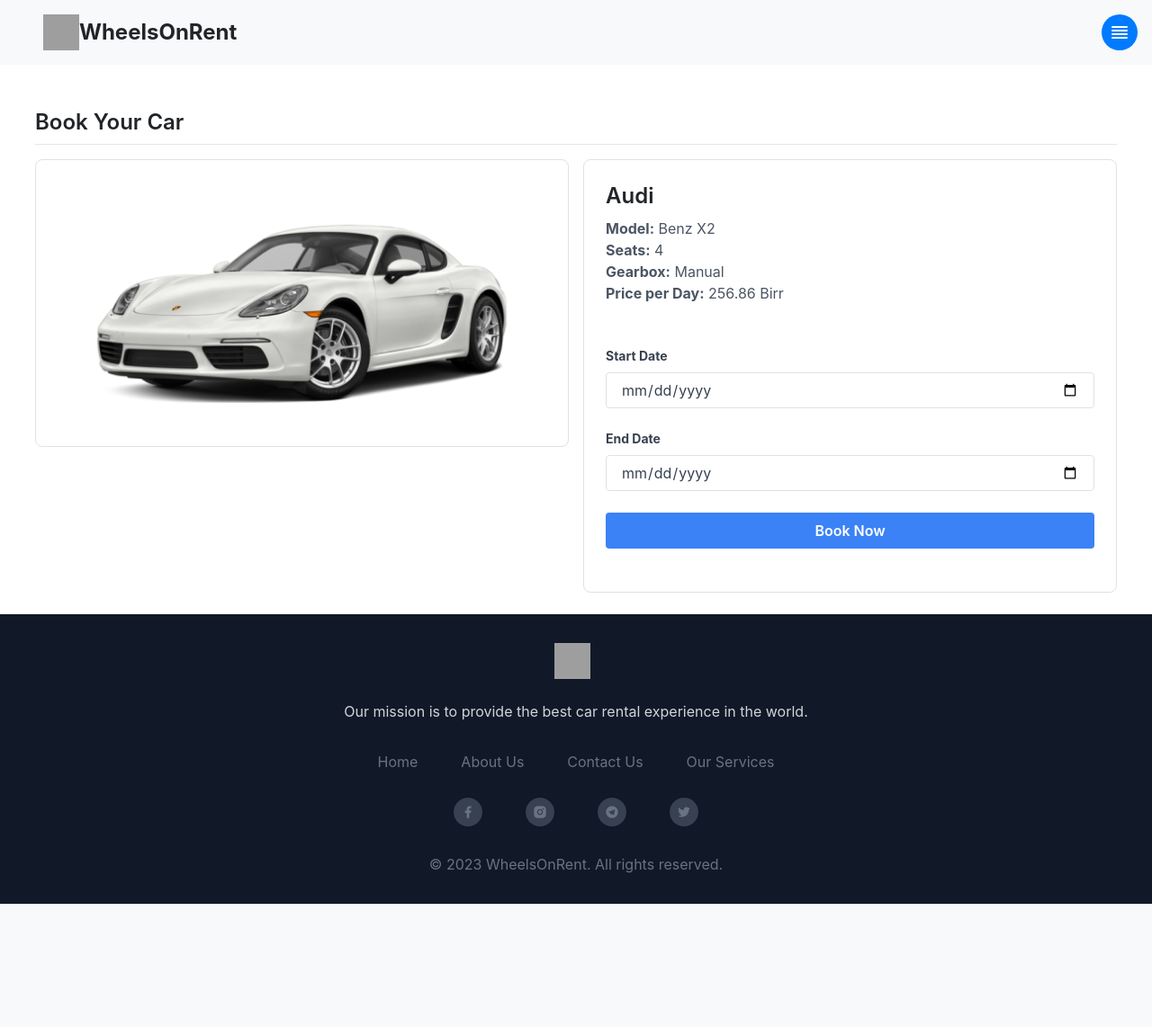
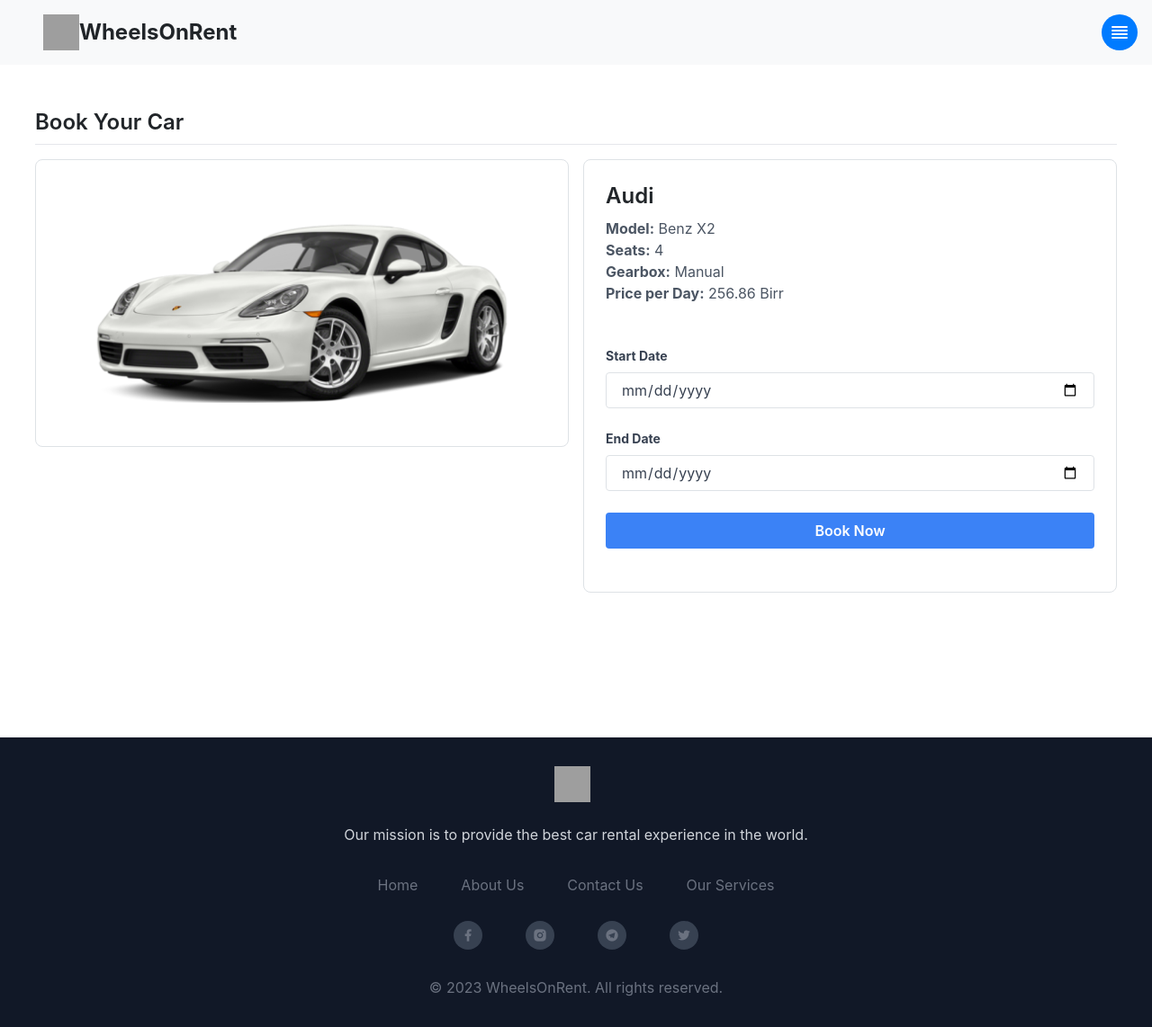
Before and after one commit to danieltsega/wheelsOnRent_v2, a Flask app: page /booking/create/10 in a window 1280 px wide. Shown: the whole page at 90% size. Before the commit the page ends 1005 px from the top, so only its background shows below. Run offline with Flask 3, Linux system fonts and the light colour scheme; a user stored in the database is signed in; data comes from the database, SQL or seed files in the repository; some libraries are stand-ins or nearby versions; grey boxes are pictures that could not be loaded.

Commit message:
[Update]: Updated the footer to be at the bottom

```diff
--- a/car_app/templates/base.html
+++ b/car_app/templates/base.html
@@ -12,7 +12,7 @@
         <script src="https://cdn.tailwindcss.com"></script>
         <script src="https://cdn.jsdelivr.net/npm/alpinejs@2.8.2/dist/alpine.js" defer></script>
     </head>
-<body>
+<body class="relative min-h-screen">
   <!-- Navbar -->
 <nav class="navbar navbar-light bg-light justify-content-between p-3 pl-5">
   <a class="text-2xl font-bold flex items-center" href="{{ url_for('car.available') }}" style="text-decoration: none;">
@@ -53,20 +53,18 @@
 </nav>
 
 
-      <div class="container-fluid mt-5">
+      <div class="container-fluid mt-5 pb-12" style="min-height: calc(100vh - 100px);">
       {% block content %}{% endblock %}
       </div>
-      <footer class="bg-gray-900 text-white py-8 mt-4">
+      <footer class="bg-gray-900 text-white py-8 absolute w-full">
         <div class="container mx-auto px-4">
             <div class="flex items-center justify-center">
                 <a class="text-2xl font-bold flex items-center" href="{{ url_for('car.available') }}" style="text-decoration: none;">
                     <img src="{{ url_for('static', filename='assets/icons/logo.svg') }}" alt="Company Logo" class="h-10 w-10 mr-2">
-
                 </a>
             </div>
 
-            <p class="mt-4 text-center text-gray-300">Our mission is to provide the best car rental experience in the world.
-            </p>
+            <p class="mt-4 text-center text-gray-300">Our mission is to provide the best car rental experience in the world.</p>
 
             <div class="mt-8 flex flex-wrap justify-center">
                 <a href="{{ url_for('car.available') }}" class="mx-4 text-gray-500 hover:text-gray-200" style="text-decoration: none;">Home</a>
```
